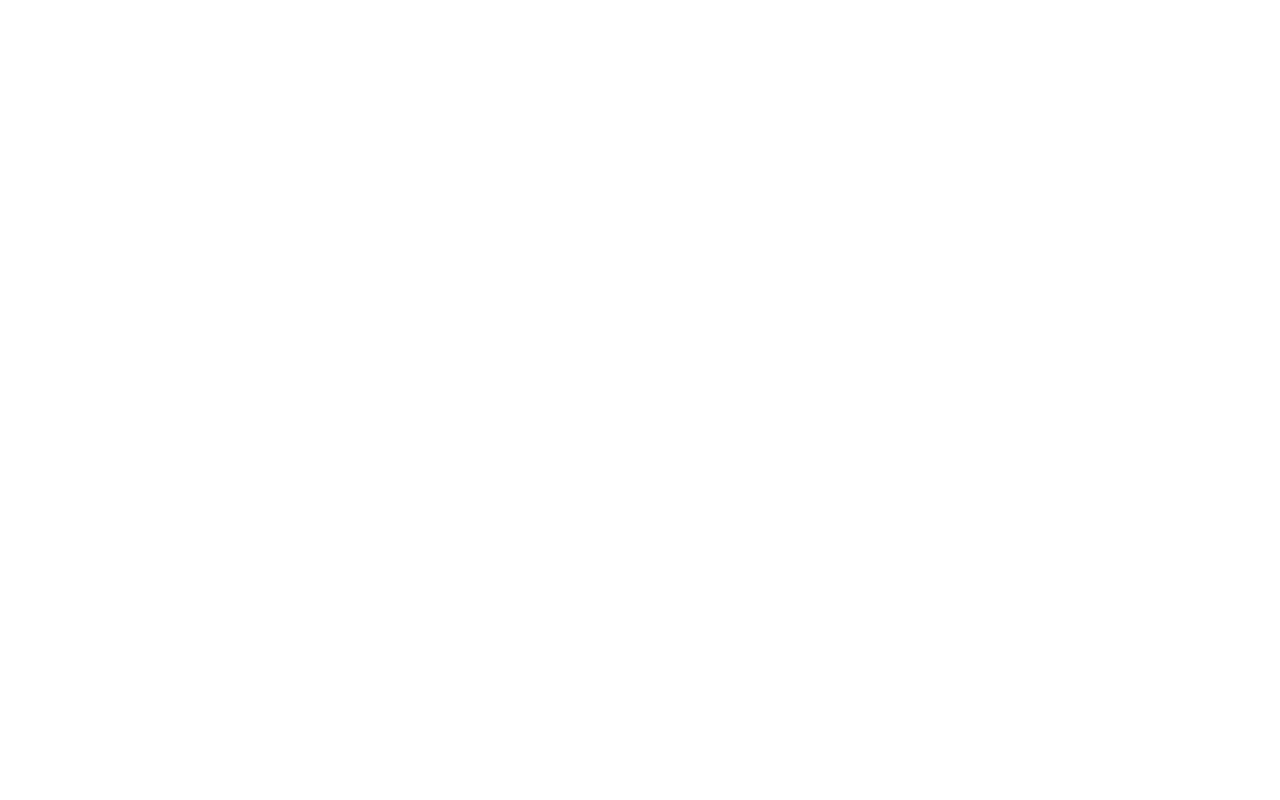
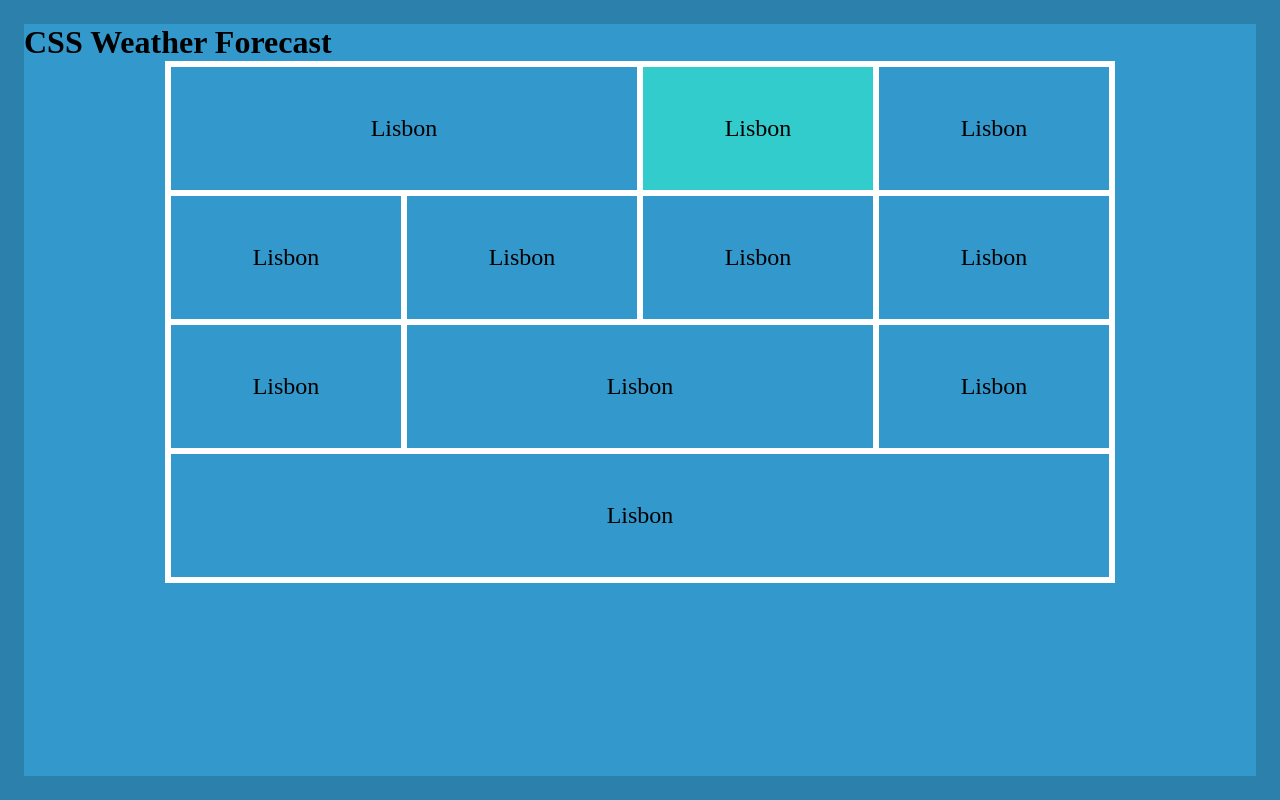
Before and after one commit to maksym556/Forecast, a plain HTML site: page index.html in a window 1280 px wide. Drawn offline with Linux system fonts and the light colour scheme.

Commit message:
Add main content

```diff
--- a/index.html
+++ b/index.html
@@ -7,5 +7,22 @@
     <title>Weather Forecast</title>
     <link rel="stylesheet" href="./style.css" />
   </head>
-  <body></body>
+  <body>
+    <h1>CSS Weather Forecast</h1>
+    <main>
+      <ul>
+        <li class="half">Lisbon</li>
+        <li>Lisbon</li>
+        <li>Lisbon</li>
+        <li>Lisbon</li>
+        <li>Lisbon</li>
+        <li>Lisbon</li>
+        <li>Lisbon</li>
+        <li>Lisbon</li>
+        <li class="half">Lisbon</li>
+        <li>Lisbon</li>
+        <li class="full">Lisbon</li>
+      </ul>
+    </main>
+  </body>
 </html>
--- a/style.css
+++ b/style.css
@@ -0,0 +1,41 @@
+* {
+  margin: 0;
+  padding: 0;
+  box-sizing: border-box;
+}
+body {
+  background: #3399cc;
+  border: 24px solid #2b81ac;
+  height: 100vh;
+}
+main {
+  width: 950px;
+  margin: 0 auto;
+}
+ul {
+  list-style-type: none;
+  font-size: 0;
+  line-height: 0;
+  border: 3px solid #ffffff;
+}
+li {
+  display: inline-block;
+  width: 25%;
+  border: 3px solid #ffffff;
+  font-size: 24px;
+  line-height: 33px;
+  text-align: center;
+  padding: 45px 0;
+}
+.half {
+  width: 50%;
+}
+.full {
+  width: 100%;
+}
+li:nth-child(1) {
+  background: #3399cc;
+}
+li:nth-child(2) {
+  background: #33cccc;
+}
```
